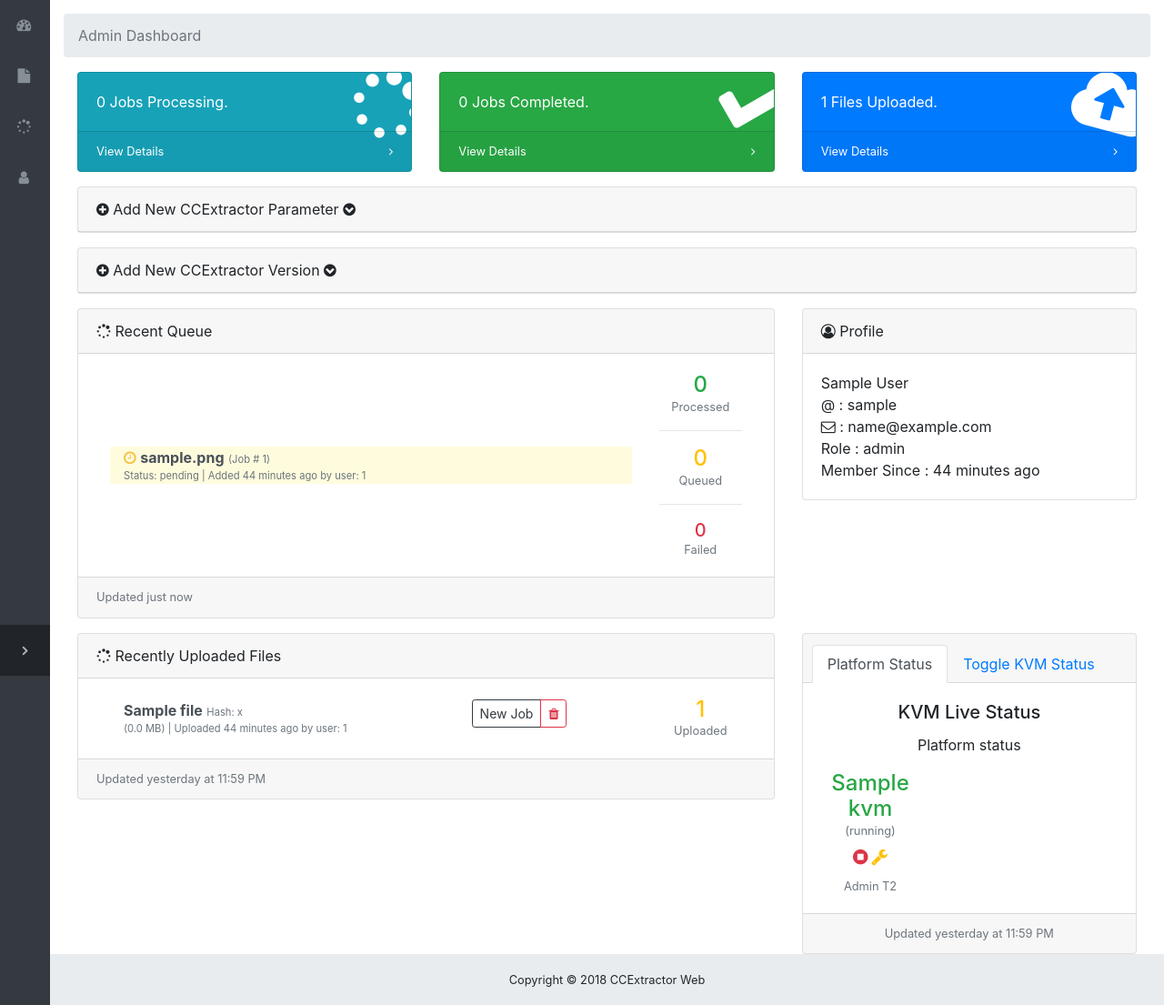
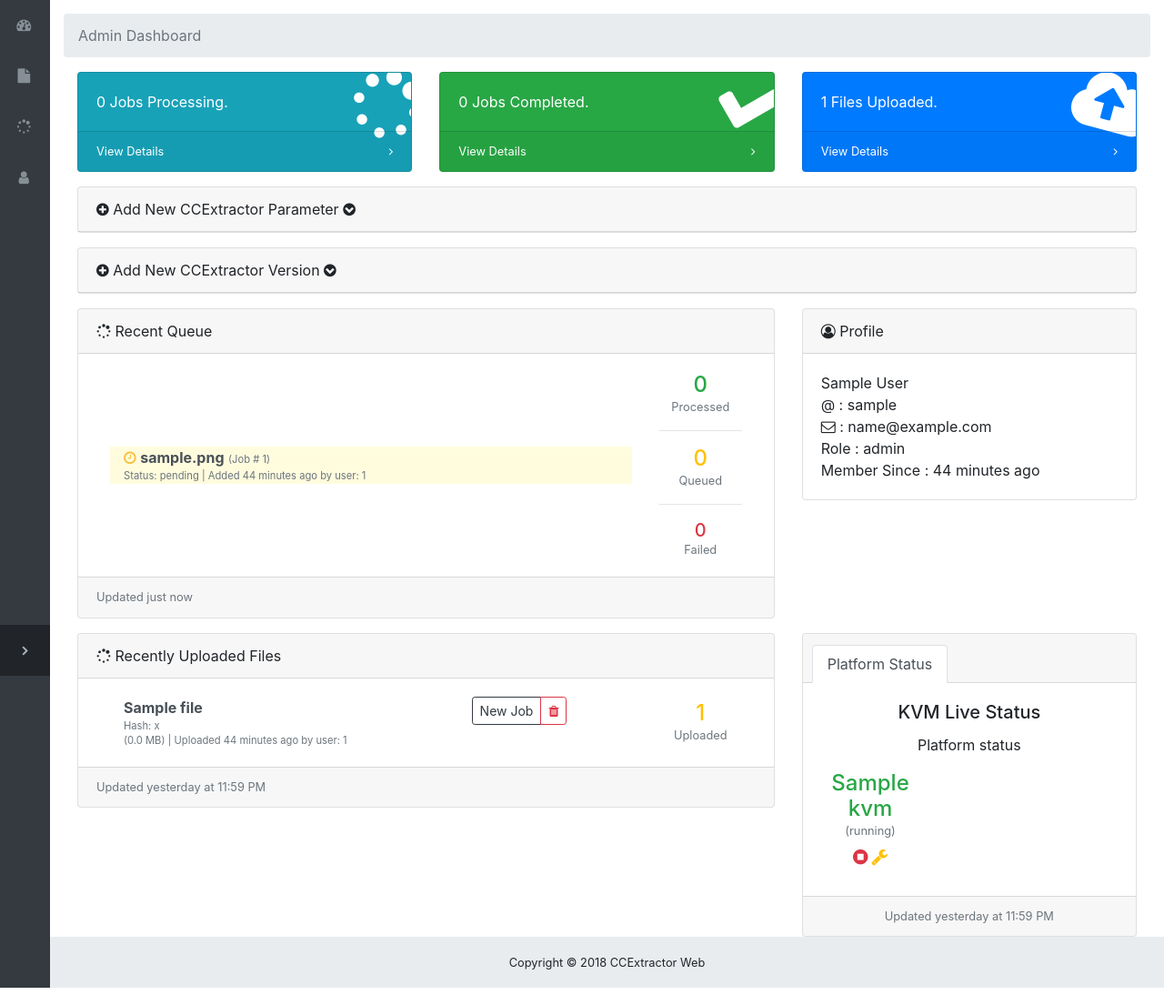
Before and after one commit to saurabhshri/ccextractor-web, a Flask app: page /admin-dashboard in a window 1280 px wide. Shown: the part 57-1162 px from the top of the page at 91% size. Run offline with Flask 2, Linux system fonts and the light colour scheme; the visitor is signed in with stand-in values (Sample User, id 1); data comes from the database, SQL or seed files in the repository; tables that the repository leaves empty hold one stand-in row (values such as "Sample post"); parts of the project's set-up code (start-up, migrations or seed data) failed here and were passed over; some libraries are stand-ins or nearby versions.

Commit message:
Truncate filename, move hash display below filename.

```diff
--- a/templates/try/mod_dashboard/recent-files.html
+++ b/templates/try/mod_dashboard/recent-files.html
@@ -13,7 +13,8 @@
                                     <a class="list-group-item-action" href="{{ d_url }}">
                                         <div class="media">
                                             <div class="media-body">
-                                                 <strong> {{ file.original_name|truncate(40, True) }}</strong> <span class="text-muted smaller">Hash: {{ file.hash|truncate(40, True)}} </span>
+                                                <strong> {{ file.original_name|truncate(40, True) }}</strong>
+                                                <div class="text-muted smaller">Hash: {{ file.hash|truncate(40, True)}} </div>
                                                 <div class="text-muted smaller">({{ (file.size|int)/1000000 }} MB)  | Uploaded {{ file.upload_timestamp|timesince }} {% if details.admin_dashboard %} by user: {{ file.original_uploader }} {% endif %}</div>
                                             </div>
                                         </div>
--- a/templates/try/mod_dashboard/recent-queue-profile.html
+++ b/templates/try/mod_dashboard/recent-queue-profile.html
@@ -31,7 +31,7 @@
                                             <a class="list-group-item-action" href="{{ d_url }}">
                                                 <div class="media">
                                                     <div class="media-body">
-                                                        {{ icon|safe }} <strong> {{ job.original_filename|truncate(40, True) }}</strong> <span class="text-muted smaller">(Job # {{ job.id }}) </span>
+                                                        {{ icon|safe }} <strong> {{ job.original_filename|truncate(20, True) }}</strong> <span class="text-muted smaller">(Job # {{ job.id }}) </span>
                                                         <div class="text-muted smaller">Status: {{ job.status.value }} | Added {{ job.queue_timestamp|timesince }} {% if details.admin_dashboard %} by user: {{ job.added_by_user }} {% endif %}</div>
                                                     </div>
                                                 </div>
--- a/templates/try/mod_kvm/kvm-status.html
+++ b/templates/try/mod_kvm/kvm-status.html
@@ -4,9 +4,11 @@
             <li class="nav-item">
                 <a class="nav-link active" href="#">Platform Status</a>
             </li>
+            <!--
             <li class="nav-item">
                 <a class="nav-link" href="#">Toggle KVM Status</a>
             </li>
+            -->
         </ul>
     </div>
 
@@ -38,7 +40,6 @@
                                     <a href="{{ url_for('mod_kvm.kvm_cmd', cmd='toggle', kvm_name=vm.name) }}">Toggle</a>
                                 {% endif %}
                             </div>
-                            <div class="small text-muted">Admin T2</div>
 
                     {% endif %}
             </div>
```
